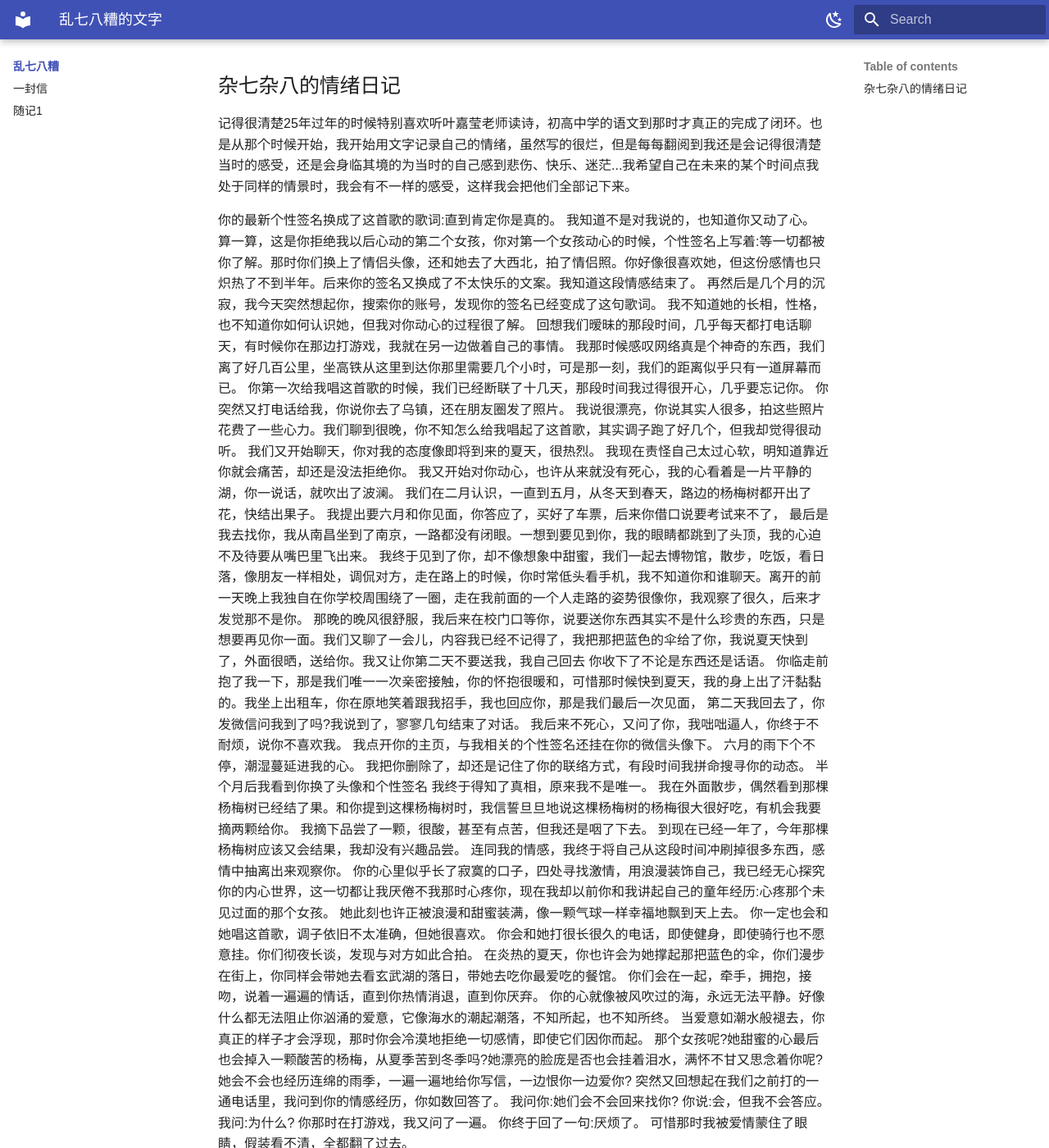
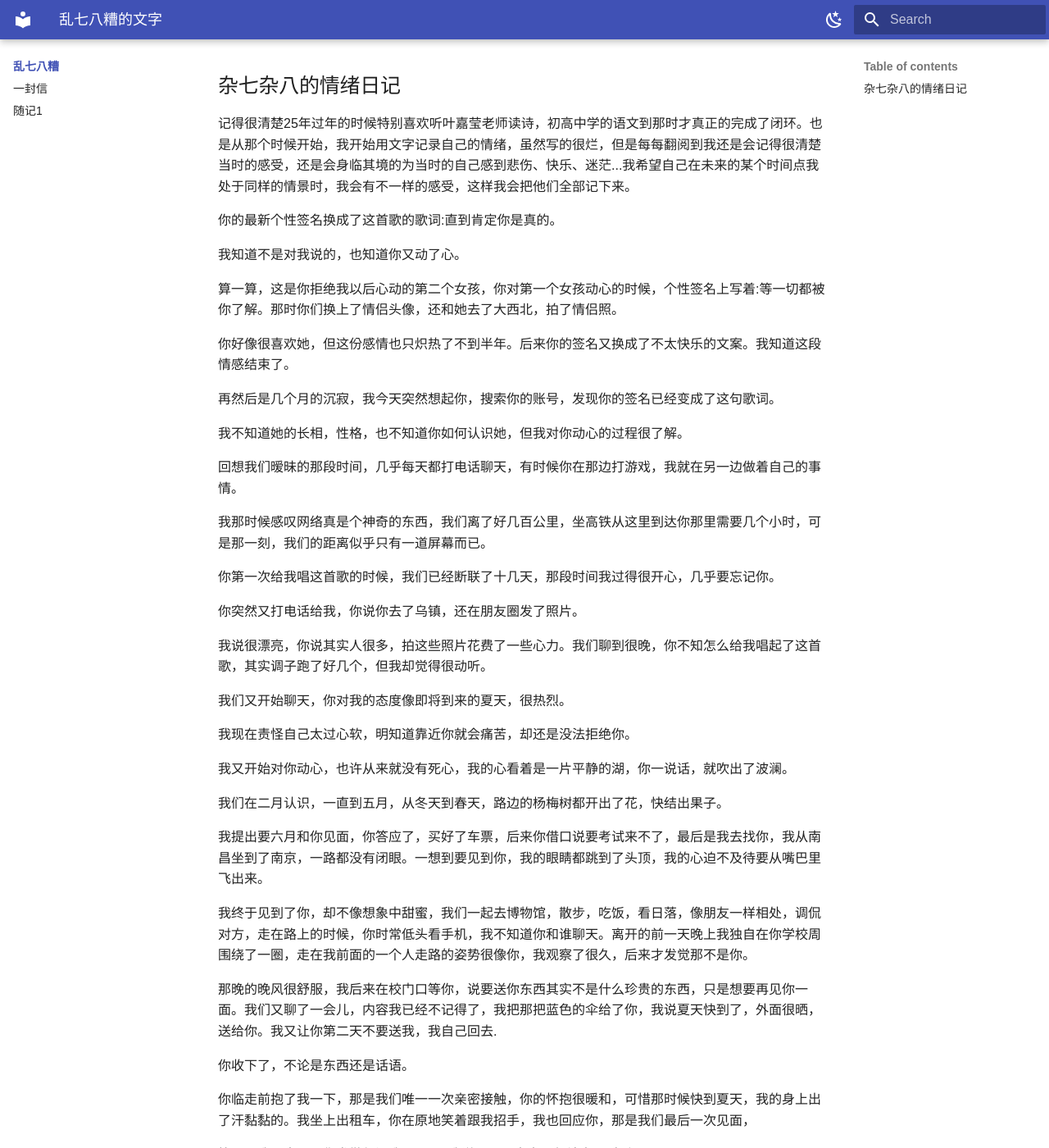
Before and after one commit to Colick-cgc/skills-github-pages, an MkDocs documentation site: the page built from docs/Part3/index.md, in a window 1280 px wide and 1400 px high, scrolled down 283 px. Shown: the whole window at 82% size. Built offline with MkDocs 1.6.1 and Material for MkDocs 9.7.7, drawn with Linux system fonts in a browser that asks for light colours; a style sheet for code colours, icons or effects is not loaded; some of the changed text lies outside the part shown.

Commit message:
Update index.md

```diff
--- a/docs/Part3/index.md
+++ b/docs/Part3/index.md
@@ -8,49 +8,95 @@
 
 
 你的最新个性签名换成了这首歌的歌词:直到肯定你是真的。
+
 我知道不是对我说的，也知道你又动了心。
-算一算，这是你拒绝我以后心动的第二个女孩，你对第一个女孩动心的时候，个性签名上写着:等一切都被你了解。那时你们换上了情侣头像，还和她去了大西北，拍了情侣照。你好像很喜欢她，但这份感情也只炽热了不到半年。后来你的签名又换成了不太快乐的文案。我知道这段情感结束了。
+
+算一算，这是你拒绝我以后心动的第二个女孩，你对第一个女孩动心的时候，个性签名上写着:等一切都被你了解。那时你们换上了情侣头像，还和她去了大西北，拍了情侣照。
+
+你好像很喜欢她，但这份感情也只炽热了不到半年。后来你的签名又换成了不太快乐的文案。我知道这段情感结束了。
+
 再然后是几个月的沉寂，我今天突然想起你，搜索你的账号，发现你的签名已经变成了这句歌词。
+
 我不知道她的长相，性格，也不知道你如何认识她，但我对你动心的过程很了解。
+
 回想我们暧昧的那段时间，几乎每天都打电话聊天，有时候你在那边打游戏，我就在另一边做着自己的事情。
+
 我那时候感叹网络真是个神奇的东西，我们离了好几百公里，坐高铁从这里到达你那里需要几个小时，可是那一刻，我们的距离似乎只有一道屏幕而已。
+
 你第一次给我唱这首歌的时候，我们已经断联了十几天，那段时间我过得很开心，几乎要忘记你。
+
 你突然又打电话给我，你说你去了乌镇，还在朋友圈发了照片。
+
 我说很漂亮，你说其实人很多，拍这些照片花费了一些心力。我们聊到很晚，你不知怎么给我唱起了这首歌，其实调子跑了好几个，但我却觉得很动听。
+
 我们又开始聊天，你对我的态度像即将到来的夏天，很热烈。
+
 我现在责怪自己太过心软，明知道靠近你就会痛苦，却还是没法拒绝你。
+
 我又开始对你动心，也许从来就没有死心，我的心看着是一片平静的湖，你一说话，就吹出了波澜。
+
 我们在二月认识，一直到五月，从冬天到春天，路边的杨梅树都开出了花，快结出果子。
-我提出要六月和你见面，你答应了，买好了车票，后来你借口说要考试来不了，
-最后是我去找你，我从南昌坐到了南京，一路都没有闭眼。一想到要见到你，我的眼睛都跳到了头顶，我的心迫不及待要从嘴巴里飞出来。
+
+我提出要六月和你见面，你答应了，买好了车票，后来你借口说要考试来不了，最后是我去找你，我从南昌坐到了南京，一路都没有闭眼。一想到要见到你，我的眼睛都跳到了头顶，我的心迫不及待要从嘴巴里飞出来。
+
 我终于见到了你，却不像想象中甜蜜，我们一起去博物馆，散步，吃饭，看日落，像朋友一样相处，调侃对方，走在路上的时候，你时常低头看手机，我不知道你和谁聊天。离开的前一天晚上我独自在你学校周围绕了一圈，走在我前面的一个人走路的姿势很像你，我观察了很久，后来才发觉那不是你。
-那晚的晚风很舒服，我后来在校门口等你，说要送你东西其实不是什么珍贵的东西，只是想要再见你一面。我们又聊了一会儿，内容我已经不记得了，我把那把蓝色的伞给了你，我说夏天快到了，外面很晒，送给你。我又让你第二天不要送我，我自己回去
-你收下了不论是东西还是话语。
+
+那晚的晚风很舒服，我后来在校门口等你，说要送你东西其实不是什么珍贵的东西，只是想要再见你一面。我们又聊了一会儿，内容我已经不记得了，我把那把蓝色的伞给了你，我说夏天快到了，外面很晒，送给你。我又让你第二天不要送我，我自己回去.
+
+你收下了，不论是东西还是话语。
+
 你临走前抱了我一下，那是我们唯一一次亲密接触，你的怀抱很暖和，可惜那时候快到夏天，我的身上出了汗黏黏的。我坐上出租车，你在原地笑着跟我招手，我也回应你，那是我们最后一次见面，
+
 第二天我回去了，你发微信问我到了吗?我说到了，寥寥几句结束了对话。
+
 我后来不死心，又问了你，我咄咄逼人，你终于不耐烦，说你不喜欢我。
+
 我点开你的主页，与我相关的个性签名还挂在你的微信头像下。
+
 六月的雨下个不停，潮湿蔓延进我的心。
+
 我把你删除了，却还是记住了你的联络方式，有段时间我拼命搜寻你的动态。
+
 半个月后我看到你换了头像和个性签名
+
 我终于得知了真相，原来我不是唯一。
+
 我在外面散步，偶然看到那棵杨梅树已经结了果。和你提到这棵杨梅树时，我信誓旦旦地说这棵杨梅树的杨梅很大很好吃，有机会我要摘两颗给你。
+
 我摘下品尝了一颗，很酸，甚至有点苦，但我还是咽了下去。
+
 到现在已经一年了，今年那棵杨梅树应该又会结果，我却没有兴趣品尝。
+
 连同我的情感，我终于将自己从这段时间冲刷掉很多东西，感情中抽离出来观察你。
+
 你的心里似乎长了寂寞的口子，四处寻找激情，用浪漫装饰自己，我已经无心探究你的内心世界，这一切都让我厌倦不我那时心疼你，现在我却以前你和我讲起自己的童年经历:心疼那个未见过面的那个女孩。
+
 她此刻也许正被浪漫和甜蜜装满，像一颗气球一样幸福地飘到天上去。
+
 你一定也会和她唱这首歌，调子依旧不太准确，但她很喜欢。
+
 你会和她打很长很久的电话，即使健身，即使骑行也不愿意挂。你们彻夜长谈，发现与对方如此合拍。
+
 在炎热的夏天，你也许会为她撑起那把蓝色的伞，你们漫步在街上，你同样会带她去看玄武湖的落日，带她去吃你最爱吃的餐馆。
+
 你们会在一起，牵手，拥抱，接吻，说着一遍遍的情话，直到你热情消退，直到你厌弃。
+
 你的心就像被风吹过的海，永远无法平静。好像什么都无法阻止你汹涌的爱意，它像海水的潮起潮落，不知所起，也不知所终。
+
 当爱意如潮水般褪去，你真正的样子才会浮现，那时你会冷漠地拒绝一切感情，即使它们因你而起。
+
 那个女孩呢?她甜蜜的心最后也会掉入一颗酸苦的杨梅，从夏季苦到冬季吗?她漂亮的脸庞是否也会挂着泪水，满怀不甘又思念着你呢?她会不会也经历连绵的雨季，一遍一遍地给你写信，一边恨你一边爱你?
+
 突然又回想起在我们之前打的一通电话里，我问到你的情感经历，你如数回答了。
+
 我问你:她们会不会回来找你?
+
 你说:会，但我不会答应。
+
 我问:为什么?
+
 你那时在打游戏，我又问了一遍。
+
 你终于回了一句:厌烦了。
+
 可惜那时我被爱情蒙住了眼睛，假装看不清，全都翻了过去。
```
